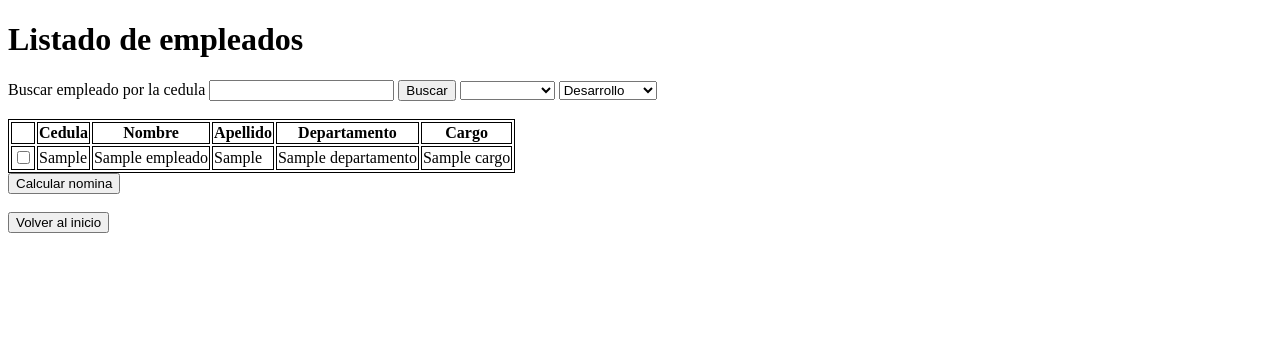
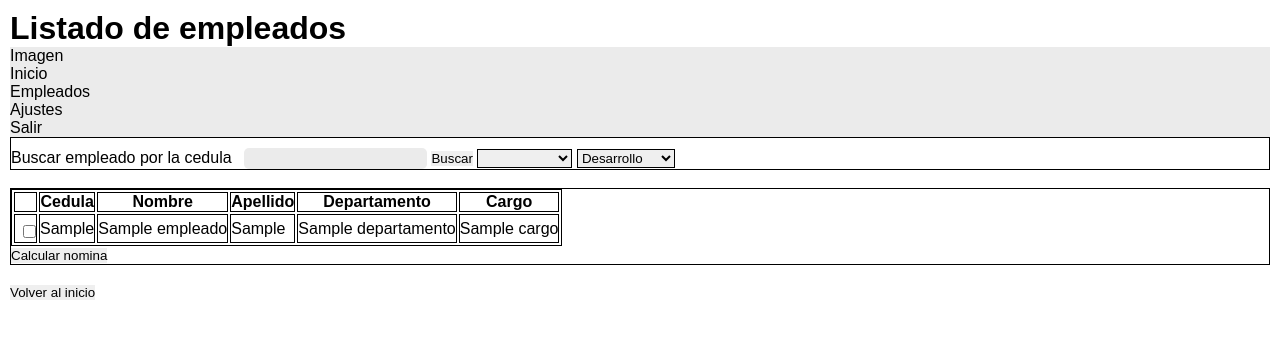
Before and after one commit to d4niel-olaya/CRUD-nomina, a PHP site: page /empleados.php in a window 1280 px wide. Shown: the top 339 px of the page. Run offline with PHP 8.4, Linux system fonts and the light colour scheme; tables that the repository leaves empty hold one stand-in row (values such as "Sample post").

Commit message:
Estilos pag empleados

```diff
--- a/empleados.php
+++ b/empleados.php
@@ -17,6 +17,7 @@
     <meta http-equiv="X-UA-Compatible" content="IE=edge">
     <meta name="viewport" content="width=device-width, initial-scale=1.0">
     <title>Listado de empleados</title>
+    <link rel="stylesheet" href="estilos/estilos.css">
     <style>
         table,th,td{
             border:1px solid black;
@@ -25,6 +26,15 @@
 </head>
 <body>
 <h1>Listado de empleados</h1>
+<div class="nav-vertical">
+    <ul>
+        <li>Imagen</li>
+        <li>Inicio</li>
+        <li>Empleados</li>
+        <li>Ajustes</li>
+        <li>Salir</li>
+    </ul>
+</div>
     <div>
         <form action="consultaempleados.php" method="GET">
             <label for="busquedaEmp">Buscar empleado por la cedula</label>
--- a/estilos/estilos.css
+++ b/estilos/estilos.css
@@ -1,3 +1,12 @@
+:root{
+    --principal:#c7231b;
+    --botones:#d9534f;
+    --letras:#373a3c;
+    --barras:#ebebeb;
+    --letras:#ededed;
+}
+
+
 *{
     margin:0px;
     padding: 0px;
@@ -81,3 +90,8 @@ form{
     color: white;
     background-color: #373a3c;
 }
+
+
+.nav-vertical{
+    background-color: var(--barras);
+}
```
